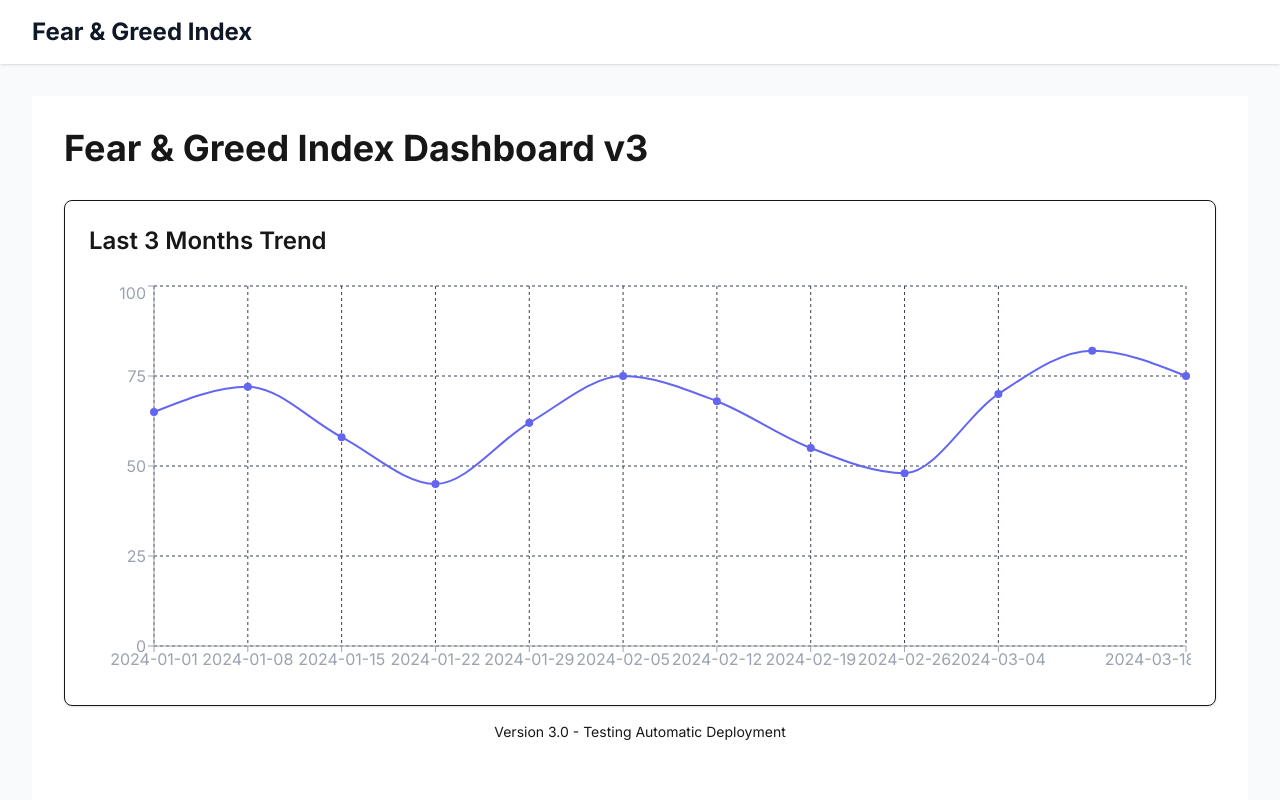
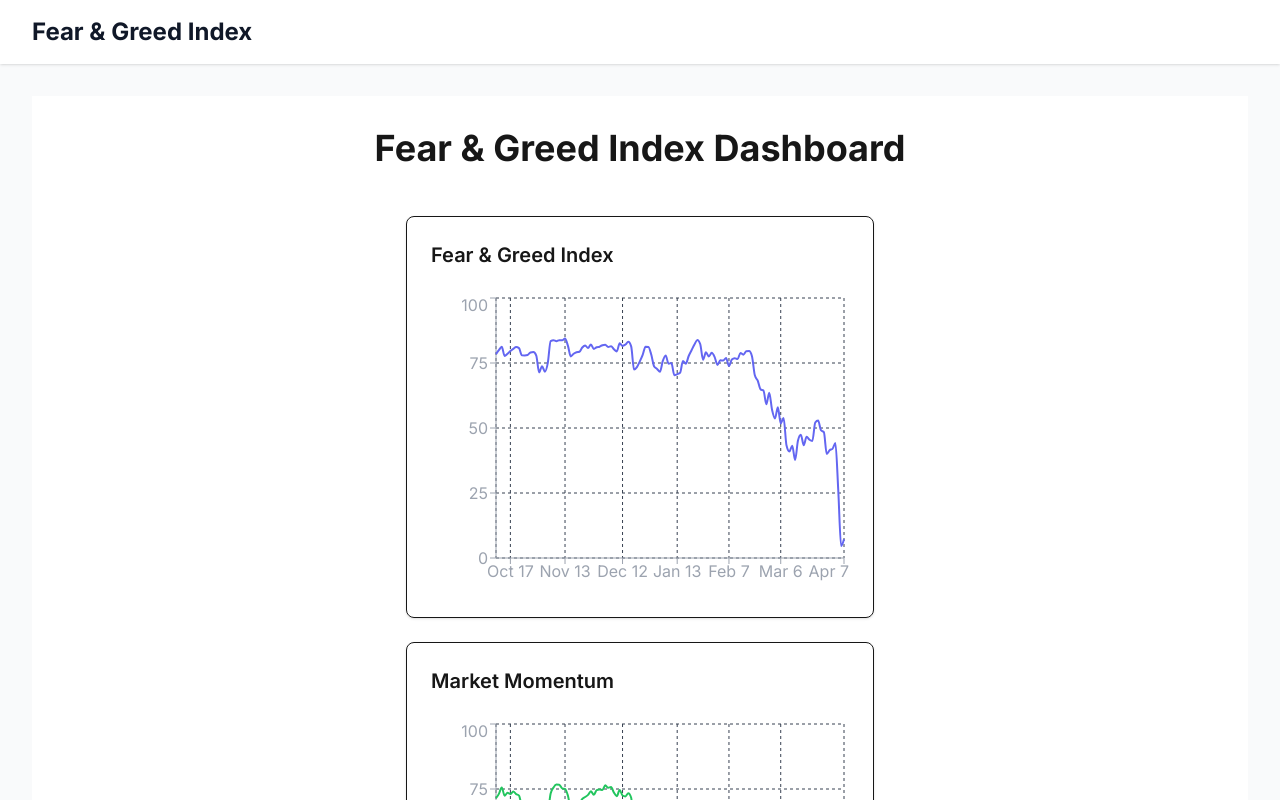
Before and after one commit to callagano/MarketMelodrama, a Next.js app: page / in a window 1280 px wide. Shown: the top 800 px of the page. Built offline with nearby package versions, Linux system fonts and the light colour scheme.

Commit message:
Add Fear & Greed Index charts with real data

```diff
--- a/package.json
+++ b/package.json
@@ -13,6 +13,7 @@
     "@shadcn/ui": "^0.0.4",
     "class-variance-authority": "^0.7.1",
     "clsx": "^2.1.1",
+    "date-fns": "^4.1.0",
     "lucide-react": "^0.487.0",
     "next": "15.2.5",
     "next-themes": "^0.4.6",
--- /dev/null
+++ b/src/app/api/fear-greed-data/route.ts
@@ -0,0 +1,30 @@
+import { NextResponse } from 'next/server';
+import { promises as fs } from 'fs';
+import path from 'path';
+
+export async function GET() {
+  try {
+    const csvPath = path.join(process.cwd(), 'src', 'scripts', 'fear_greed_index.csv');
+    const csvData = await fs.readFile(csvPath, 'utf-8');
+
+    const data = csvData
+      .split('\n')
+      .slice(1) // Skip header
+      .filter(line => line.trim()) // Remove empty lines
+      .map(line => {
+        const [date, momentum, strength, safe_haven, Fear_Greed_Index] = line.split(',');
+        return {
+          date,
+          momentum: parseFloat(momentum),
+          strength: parseFloat(strength),
+          safe_haven: parseFloat(safe_haven),
+          Fear_Greed_Index: parseFloat(Fear_Greed_Index)
+        };
+      });
+
+    return NextResponse.json(data);
+  } catch (error) {
+    console.error('Error reading CSV:', error);
+    return NextResponse.json({ error: 'Failed to load data' }, { status: 500 });
+  }
+}
--- a/src/app/api/update-fear-greed/route.ts
+++ b/src/app/api/update-fear-greed/route.ts
@@ -7,20 +7,26 @@ const execAsync = promisify(exec);
 
 export async function GET() {
   try {
-    // Get the absolute path to the Python script
+    // Get the absolute paths
     const scriptPath = path.join(process.cwd(), 'src', 'scripts', 'fear_greed.py');
+    const venvPath = path.join(process.cwd(), '.venv', 'bin', 'python3');
 
-    // Execute the Python script
-    const { stdout, stderr } = await execAsync(`python3 ${scriptPath}`);
+    // Execute the Python script using the virtual environment
+    const { stdout, stderr } = await execAsync(`${venvPath} ${scriptPath}`);
 
-    if (stderr) {
+    if (stderr && !stderr.includes('IMKClient')) {
       console.error('Error running Python script:', stderr);
       return NextResponse.json({ error: stderr }, { status: 500 });
     }
 
+    // Read the latest data from the CSV
+    const csvPath = path.join(process.cwd(), 'src', 'scripts', 'fear_greed_index.csv');
+    const latestData = await execAsync(`tail -n 1 ${csvPath}`);
+
     return NextResponse.json({
       message: 'Fear and Greed index updated successfully',
-      output: stdout
+      output: stdout,
+      latestData: latestData.stdout.trim()
     });
   } catch (error) {
     console.error('Error:', error);
--- a/src/app/page.tsx
+++ b/src/app/page.tsx
@@ -1,71 +1,46 @@
 'use client';
 
-import { Card } from "@/components/ui/card";
-import { LineChart, Line, XAxis, YAxis, CartesianGrid, Tooltip, ResponsiveContainer } from 'recharts';
 import { ThemeProvider } from "next-themes";
+import { FearGreedCharts } from "@/components/charts/FearGreedCharts";
+import { useEffect, useState } from "react";
 
-// Mock data for the last 3 months
-const mockData = [
-  { date: '2024-01-01', value: 65 },
-  { date: '2024-01-08', value: 72 },
-  { date: '2024-01-15', value: 58 },
-  { date: '2024-01-22', value: 45 },
-  { date: '2024-01-29', value: 62 },
-  { date: '2024-02-05', value: 75 },
-  { date: '2024-02-12', value: 68 },
-  { date: '2024-02-19', value: 55 },
-  { date: '2024-02-26', value: 48 },
-  { date: '2024-03-04', value: 70 },
-  { date: '2024-03-11', value: 82 },
-  { date: '2024-03-18', value: 75 },
-];
+interface ChartData {
+  date: string;
+  momentum: number;
+  strength: number;
+  safe_haven: number;
+  Fear_Greed_Index: number;
+}
 
 export default function Home() {
+  const [data, setData] = useState<ChartData[]>([]);
+  const [loading, setLoading] = useState(true);
+
+  useEffect(() => {
+    fetch('/api/fear-greed-data')
+      .then(res => res.json())
+      .then(data => {
+        setData(data);
+        setLoading(false);
+      })
+      .catch(error => {
+        console.error('Error fetching data:', error);
+        setLoading(false);
+      });
+  }, []);
+
   return (
     <ThemeProvider attribute="class" defaultTheme="dark">
-      <div className="min-h-screen bg-background p-8">
+      <div className="min-h-screen bg-background">
         <div className="max-w-7xl mx-auto">
-          <h1 className="text-4xl font-bold mb-8 text-foreground">Fear & Greed Index Dashboard v3</h1>
-
-          <Card className="p-6 bg-card">
-            <h2 className="text-2xl font-semibold mb-6 text-card-foreground">Last 3 Months Trend</h2>
-
-            <div className="h-[400px] w-full">
-              <ResponsiveContainer width="100%" height="100%">
-                <LineChart data={mockData}>
-                  <CartesianGrid strokeDasharray="3 3" stroke="#374151" />
-                  <XAxis
-                    dataKey="date"
-                    stroke="#9CA3AF"
-                    tick={{ fill: '#9CA3AF' }}
-                  />
-                  <YAxis
-                    stroke="#9CA3AF"
-                    tick={{ fill: '#9CA3AF' }}
-                    domain={[0, 100]}
-                  />
-                  <Tooltip
-                    contentStyle={{
-                      backgroundColor: '#1F2937',
-                      border: '1px solid #374151',
-                      borderRadius: '0.5rem',
-                      color: '#9CA3AF'
-                    }}
-                  />
-                  <Line
-                    type="monotone"
-                    dataKey="value"
-                    stroke="#6366F1"
-                    strokeWidth={2}
-                    dot={{ fill: '#6366F1' }}
-                  />
-                </LineChart>
-              </ResponsiveContainer>
-            </div>
-          </Card>
-          <div className="text-sm text-muted-foreground mt-4 text-center">
-            Version 3.0 - Testing Automatic Deployment
-          </div>
+          <h1 className="text-4xl font-bold p-8 text-center text-foreground">
+            Fear & Greed Index Dashboard
+          </h1>
+          {loading ? (
+            <div className="text-center text-foreground">Loading...</div>
+          ) : (
+            <FearGreedCharts data={data} />
+          )}
         </div>
       </div>
     </ThemeProvider>
--- /dev/null
+++ b/src/components/charts/FearGreedCharts.tsx
@@ -0,0 +1,95 @@
+'use client';
+
+import { Card } from "@/components/ui/card";
+import { LineChart, Line, XAxis, YAxis, CartesianGrid, Tooltip, ResponsiveContainer } from 'recharts';
+import { format, subMonths, parseISO } from 'date-fns';
+
+interface ChartData {
+  date: string;
+  momentum: number;
+  strength: number;
+  safe_haven: number;
+  Fear_Greed_Index: number;
+}
+
+interface ChartProps {
+  data: ChartData[];
+  title: string;
+  dataKey: keyof ChartData;
+  color: string;
+}
+
+const ChartCard = ({ data, title, dataKey, color }: ChartProps) => (
+  <Card className="p-6 bg-card mb-6">
+    <h2 className="text-xl font-semibold mb-6 text-card-foreground">{title}</h2>
+    <div className="h-[300px] w-full">
+      <ResponsiveContainer width="100%" height="100%">
+        <LineChart data={data}>
+          <CartesianGrid strokeDasharray="3 3" stroke="#374151" />
+          <XAxis
+            dataKey="date"
+            stroke="#9CA3AF"
+            tick={{ fill: '#9CA3AF' }}
+            tickFormatter={(date) => format(parseISO(date), 'MMM d')}
+          />
+          <YAxis
+            stroke="#9CA3AF"
+            tick={{ fill: '#9CA3AF' }}
+            domain={[0, 100]}
+          />
+          <Tooltip
+            contentStyle={{
+              backgroundColor: '#1F2937',
+              border: '1px solid #374151',
+              borderRadius: '0.5rem',
+              color: '#9CA3AF'
+            }}
+            labelFormatter={(date) => format(parseISO(date as string), 'MMM d, yyyy')}
+          />
+          <Line
+            type="monotone"
+            dataKey={dataKey}
+            stroke={color}
+            strokeWidth={2}
+            dot={false}
+          />
+        </LineChart>
+      </ResponsiveContainer>
+    </div>
+  </Card>
+);
+
+export function FearGreedCharts({ data }: { data: ChartData[] }) {
+  // Filter last 6 months of data
+  const sixMonthsAgo = subMonths(new Date(), 6);
+  const filteredData = data.filter(item => parseISO(item.date) >= sixMonthsAgo);
+
+  return (
+    <div className="max-w-[500px] mx-auto p-4">
+      <ChartCard
+        data={filteredData}
+        title="Fear & Greed Index"
+        dataKey="Fear_Greed_Index"
+        color="#6366F1"
+      />
+      <ChartCard
+        data={filteredData}
+        title="Market Momentum"
+        dataKey="momentum"
+        color="#22C55E"
+      />
+      <ChartCard
+        data={filteredData}
+        title="Stock Price Strength"
+        dataKey="strength"
+        color="#EAB308"
+      />
+      <ChartCard
+        data={filteredData}
+        title="Safe Haven Demand"
+        dataKey="safe_haven"
+        color="#EC4899"
+      />
+    </div>
+  );
+}
```
Also changed, not shown: 1 other file (tests, documents, lock files or other folders).
